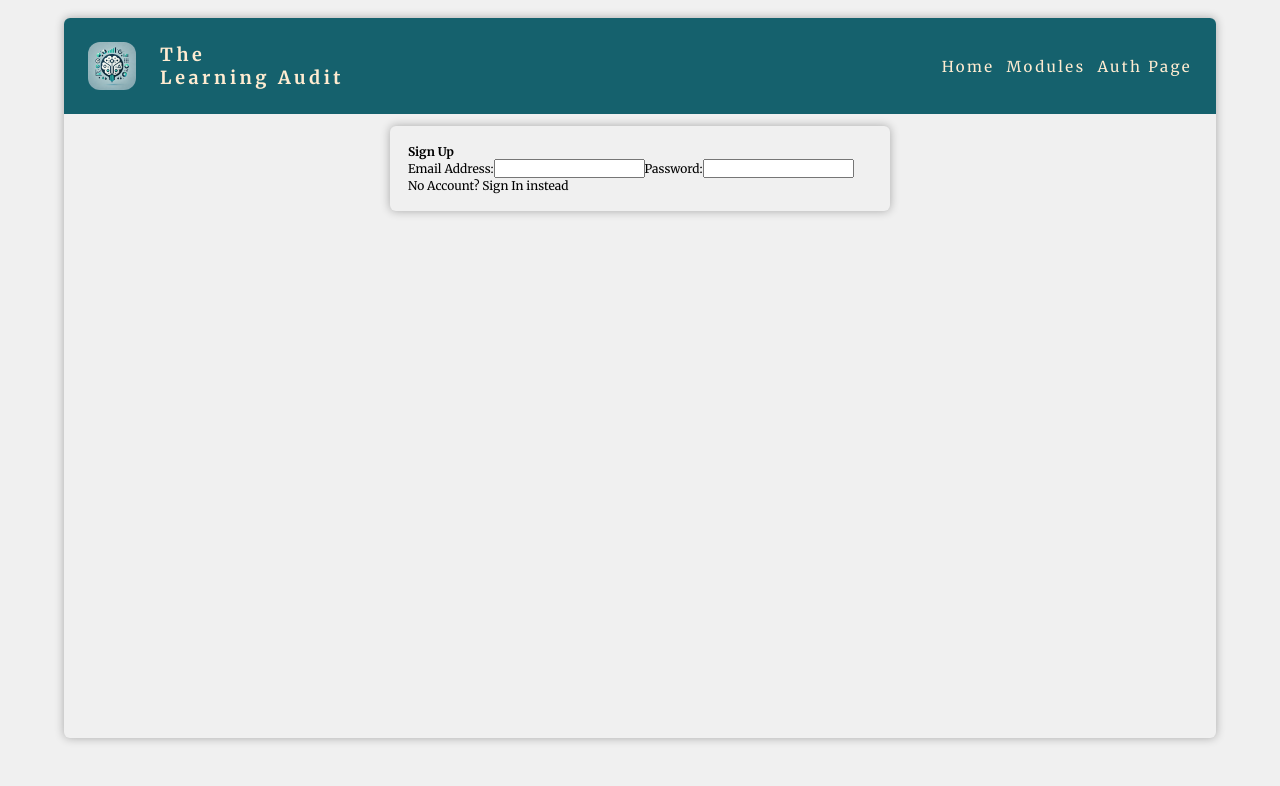
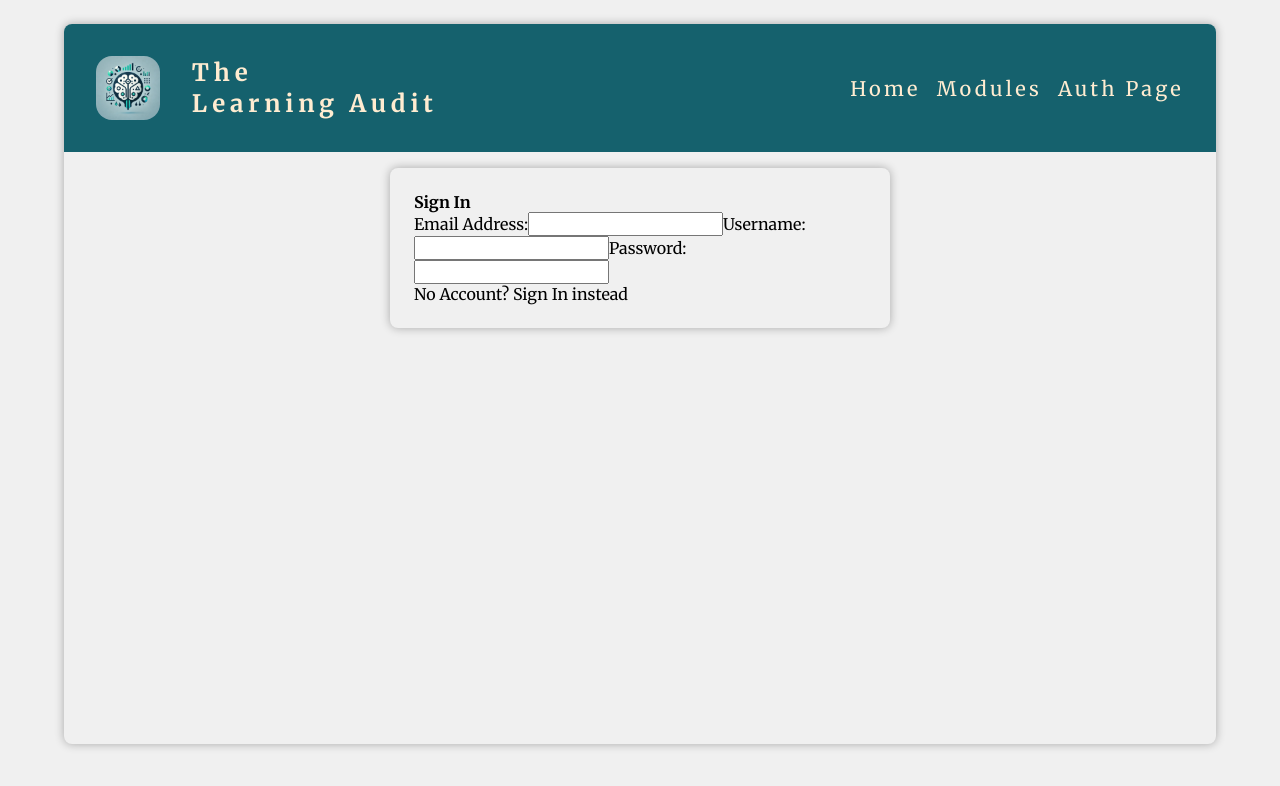
Before and after one commit to Tyriol/learning-audit, a Next.js app: page /auth in a window 1280 px wide. Shown: the top 786 px of the page. Built offline with nearby package versions, Linux system fonts and the light colour scheme.

Commit message:
rename formView state variable

```diff
--- a/app/auth/page.js
+++ b/app/auth/page.js
@@ -1,6 +1,7 @@
 "use client";
 import styles from "./page.module.css";
-import { useState } from "react";
+import { useState, useActionState } from "react";
+import { useRouter } from "next/navigation";
 
 // check if signed in or not
 // if not show sign in form
@@ -17,17 +18,17 @@ import { useState } from "react";
 // forgot password form should have
 // email
 export default function Auth() {
-  const [signIn, setSignIn] = useState(false);
-  console.log("Test", signIn);
+  const router = useRouter();
+  const [formView, setFormView] = useState("signin");
   return (
     <div className={styles.container}>
-      <h2>{signIn ? "Sign In" : "Sign Up"}</h2>
+      <h2>{formView === "signin" ? "Sign In" : "Sign Up"}</h2>
       <form>
         <label className={styles.formInput}>
           Email Address:
           <input type="email"></input>
         </label>
-        {signIn ? (
+        {formView === "signin" ? (
           <label className={styles.formInput}>
             Username:
             <input type="text"></input>
--- a/app/globals.css
+++ b/app/globals.css
@@ -4,7 +4,7 @@
   box-sizing: border-box;
   padding: 0;
   margin: 0;
-  font-size: 12px;
+  font-size: 16px;
   font-family: "Merriweather", serif;
 }
 
```
